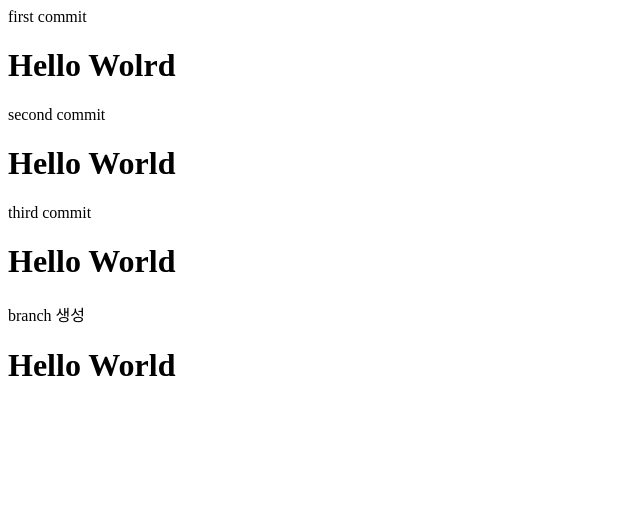
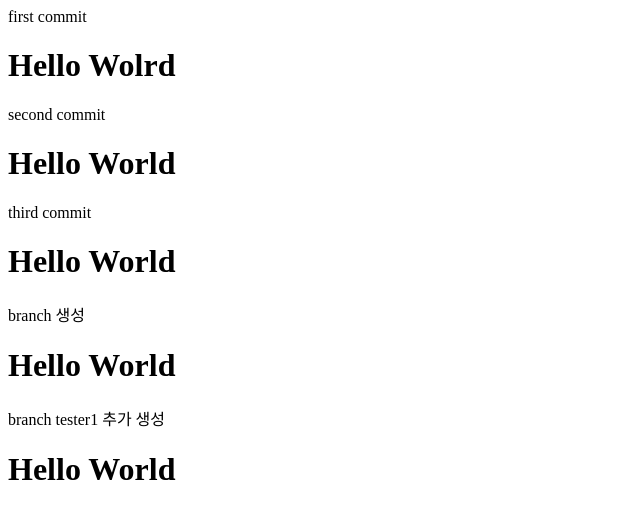
Before and after one commit to yoonseocho/OOS_git_test2, a plain HTML site: page test2/index.html in a window 1280 px wide. Shown: the whole page, without its empty margins (0-640 px from the left). Drawn offline with Linux system fonts and the light colour scheme.

Commit message:
tester commit1

```diff
--- a/test2/index.html
+++ b/test2/index.html
@@ -15,5 +15,8 @@
 
     branch 생성
     <h1>Hello World</h1>
+
+    branch tester1 추가 생성
+    <h1>Hello World</h1>
 </body>
 </html>
```
Also changed, not shown: 1 other file.
